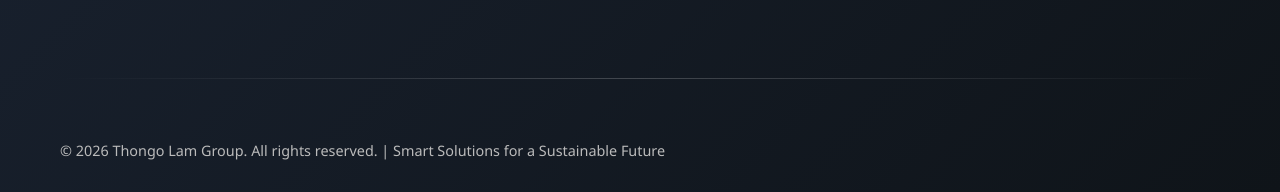
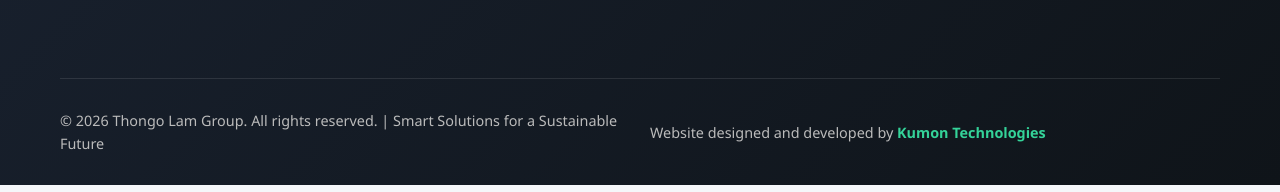
Before and after one commit to MTumelo62/Thongolam-website, a plain HTML site: page index.html in a window 1280 px wide. Shown: the part 4742-4934 px from the top of the page. Drawn offline with nearby package versions, Linux system fonts and the light colour scheme.

Commit message:
Added Kumon Tech credits to Thongo Lam Group website

```diff
--- a/index.html
+++ b/index.html
@@ -345,11 +345,17 @@
                 </div>
             </div>
 
-            <div class="footer-divider"></div>
+
 
             <div class="footer-bottom">
                 <p>&copy; 2026 Thongo Lam Group. All rights reserved. | Smart Solutions for a Sustainable Future</p>
 
+                <p class="developer-credit">
+        Website designed and developed by
+        <a href="https://kumontech.co.za/" target="_blank">
+            Kumon Technologies
+        </a>
+    </p>
             </div>
         </div>
     </footer>
--- a/style.css
+++ b/style.css
@@ -145,6 +145,33 @@ header {
 .quick-links{
     margin-left: 60px;
 }
+
+.footer-bottom{
+    display: flex;
+    justify-content: space-between;
+    align-items: center;
+    flex-wrap: wrap;
+    gap: 10px;
+    padding-top: 20px;
+    border-top: 1px solid rgba(255,255,255,.1);
+}
+
+.footer-bottom p{
+    margin: 0;
+    color: #bfc6d1;
+    font-size: 0.9rem;
+}
+
+.developer-credit{
+    font-size: 0.85rem;
+}
+
+.developer-credit a{
+    color: #34d399;   /* matches your green accents */
+    text-decoration: none;
+    font-weight: 600;
+}
+
 
 nav ul {
     display: flex;
```
